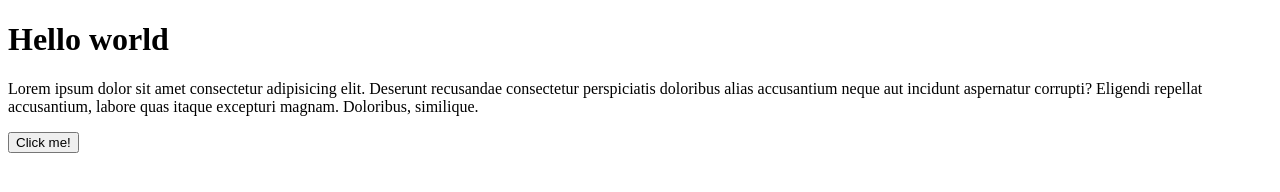
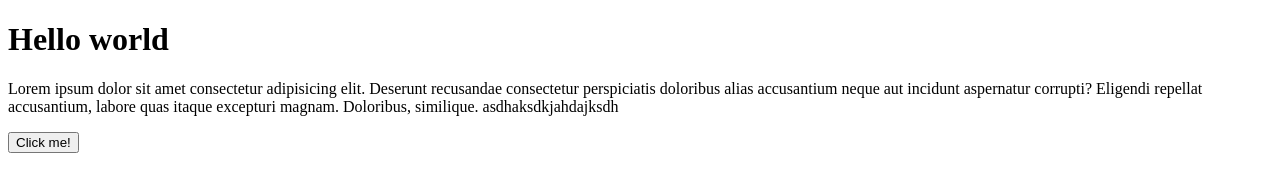
Before and after one commit to pedrovelasquez9/gitflow-example, a plain HTML site: page index.html in a window 1280 px wide. Drawn offline with Linux system fonts and the light colour scheme.

Commit message:
feat: changed page description

```diff
--- a/index.html
+++ b/index.html
@@ -12,7 +12,7 @@
       Lorem ipsum dolor sit amet consectetur adipisicing elit. Deserunt
       recusandae consectetur perspiciatis doloribus alias accusantium neque aut
       incidunt aspernatur corrupti? Eligendi repellat accusantium, labore quas
-      itaque excepturi magnam. Doloribus, similique.
+      itaque excepturi magnam. Doloribus, similique. asdhaksdkjahdajksdh
     </p>
     <button>Click me!</button>
   </body>
```
